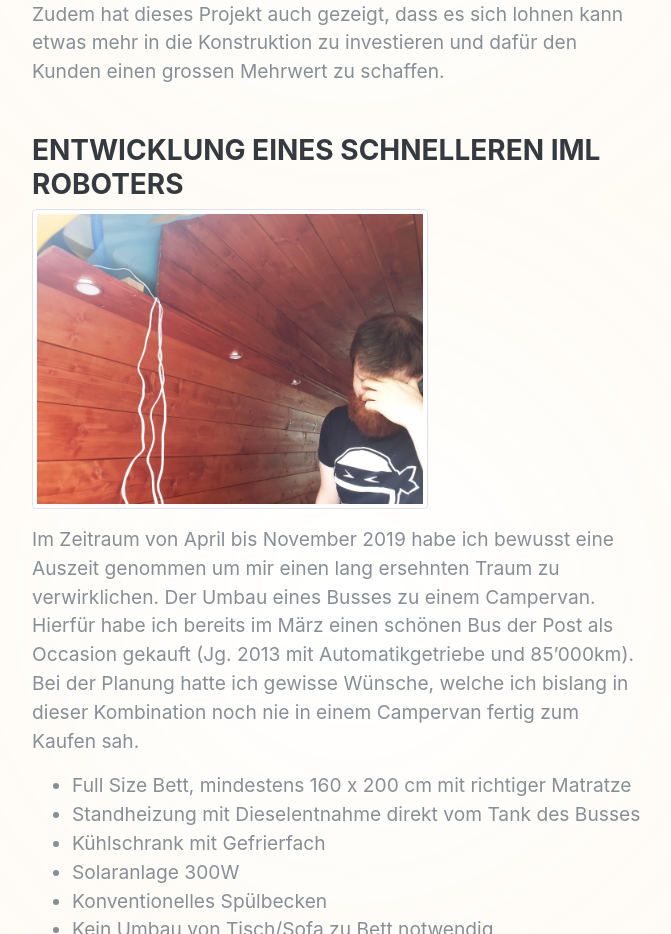
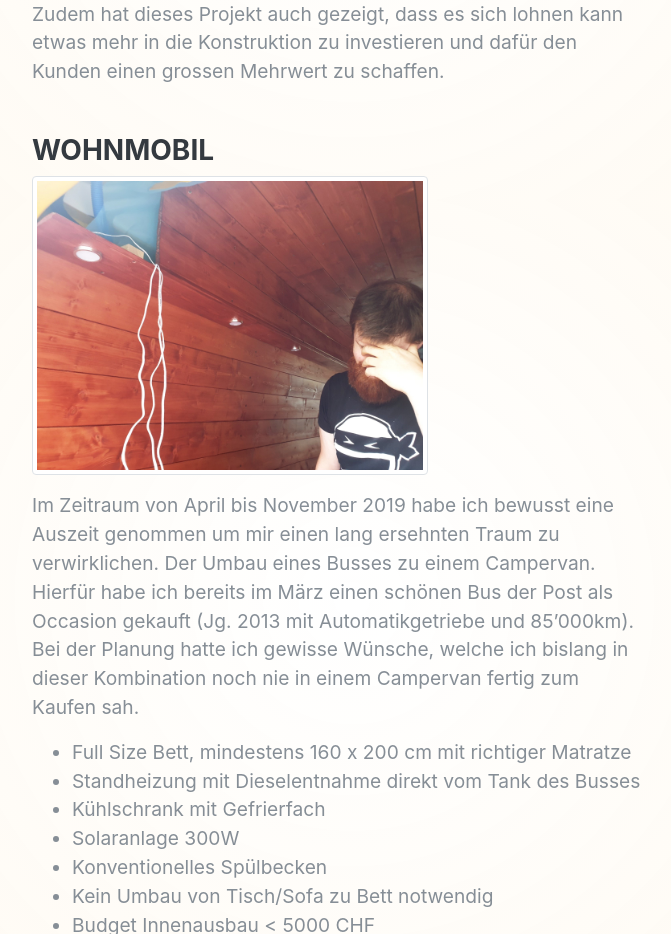
Before and after one commit to anzuj/florian, a plain HTML site: page index.html in a window 1280 px wide. Shown: the part 7000-7934 px from the top of the page, without its empty margins (288-959 px from the left). Drawn offline with Linux system fonts and the light colour scheme; a web font is replaced by a local one.

Commit message:
Update index.html

```diff
--- a/index.html
+++ b/index.html
@@ -361,7 +361,7 @@
           und dafür den Kunden einen grossen Mehrwert zu schaffen.</p>
 
           <!-- project3 Bumble -->
-          <h3 class="mt-5">Entwicklung eines schnelleren IML Roboters</h3>
+          <h3 class="mt-5">Wohnmobil</h3>
           <div class="row mb-3">
             <div class="col-12 col-md-8">
               <img src="img/bumble.jpg" class="img-fluid rounded img-thumbnail" alt="van">
```
